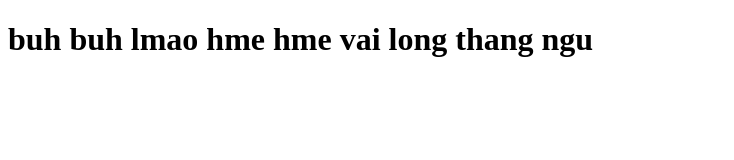
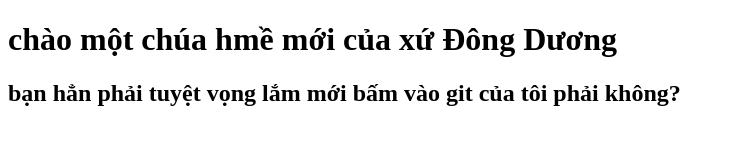
Before and after one commit to dvtdat/firstSample, a plain HTML site: page index.html in a window 1280 px wide. Shown: the whole page, without its empty margins (0-734 px from the left). Drawn offline with Linux system fonts and the light colour scheme.

Commit message:
new change

```diff
--- a/app.js
+++ b/app.js
@@ -1 +1 @@
-console.log("Hello");
+console.log("Hello thang ngu tai sao may ngu vay ha");
--- a/index.html
+++ b/index.html
@@ -6,8 +6,7 @@
     <title>Nah</title>
 </head>
 <body>
-    <h1>buh buh lmao hme hme
-        vai long thang ngu
-    </h1>
+    <h1>chào một chúa hmề mới của xứ Đông Dương</h1>
+    <h2>bạn hẳn phải tuyệt vọng lắm mới bấm vào git của tôi phải không?</h2>
 </body>
 </html>
```
